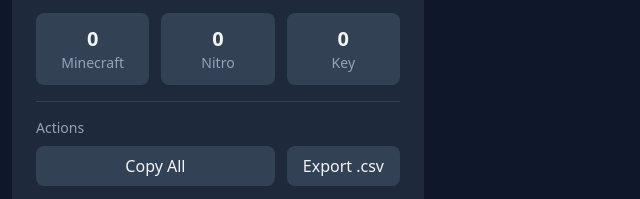
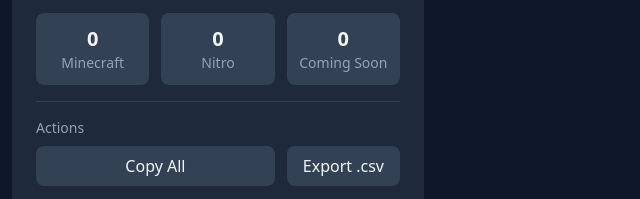
Before and after one commit to snitchbossdotcom/Snitchgen, a plain HTML site: page index.html in a window 1280 px wide. Shown: the part 163-362 px from the top of the page, 640-1280 px from the left. Drawn offline with nearby package versions, Linux system fonts and the light colour scheme.

Commit message:
Update index.html

```diff
--- a/index.html
+++ b/index.html
@@ -51,7 +51,7 @@
       <select id="service" class="w-full p-3 rounded-lg bg-slate-700 text-slate-100 mb-3">
         <option value="minecraft">Minecraft</option>
         <option value="nitro">Discord Nitro</option>
-        <option value="generic">Key</option>
+        <option value="generic">Coming Soon</option>
       </select>
 
       <div class="flex gap-3 mb-3">
@@ -107,7 +107,7 @@
         </div>
         <div class="p-3 bg-slate-700 rounded-lg text-center">
           <div id="genCount" class="text-xl font-semibold">0</div>
-          <div class="text-sm text-slate-400">Key</div>
+          <div class="text-sm text-slate-400">Coming Soon</div>
         </div>
       </div>
 
```
